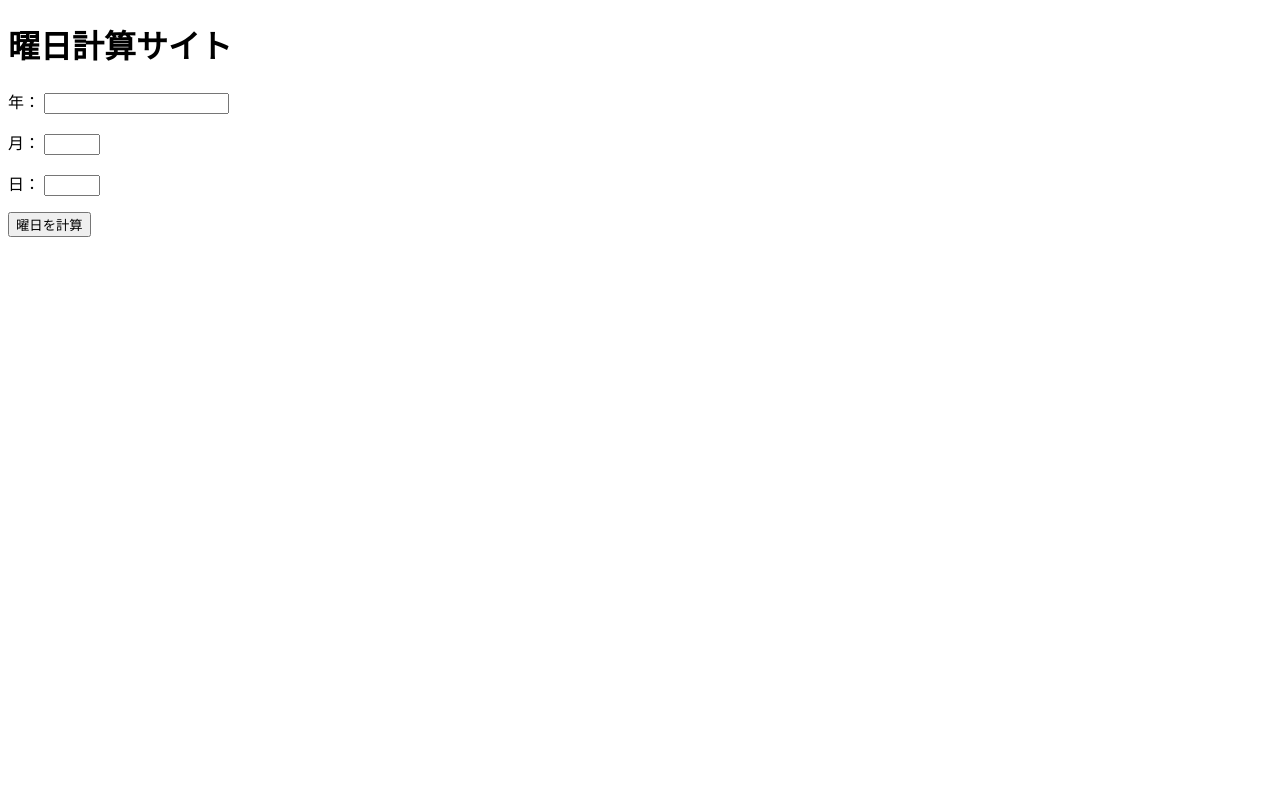
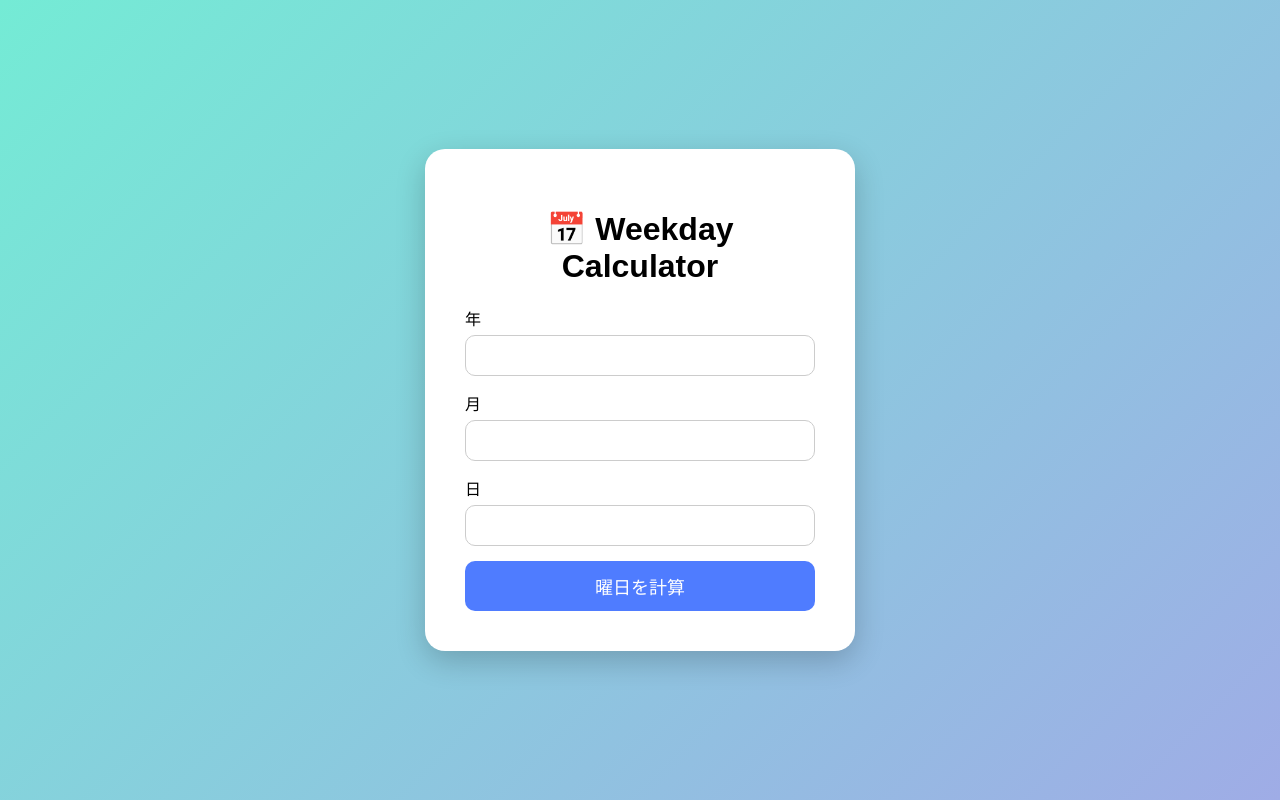
Before and after one commit to reku0412/Week-of-Day-Calculator, a Flask app: page / in a window 1280 px wide. Run offline with Flask 3, Linux system fonts and the light colour scheme.

Commit message:
Improve UI design

```diff
--- /dev/null
+++ b/static/style.css
@@ -0,0 +1,95 @@
+body{
+
+    margin:0;
+
+    background:linear-gradient(135deg,#74ebd5,#9face6);
+
+    font-family:sans-serif;
+
+    display:flex;
+
+    justify-content:center;
+
+    align-items:center;
+
+    height:100vh;
+
+}
+
+.container{
+
+    background:white;
+
+    padding:40px;
+
+    border-radius:20px;
+
+    box-shadow:0 10px 30px rgba(0,0,0,.2);
+
+    width:350px;
+
+}
+
+h1{
+
+    text-align:center;
+
+}
+
+input{
+
+    width:100%;
+
+    padding:12px;
+
+    margin-top:5px;
+
+    margin-bottom:15px;
+
+    border-radius:10px;
+
+    border:1px solid #ccc;
+
+    box-sizing:border-box;
+
+}
+
+button{
+
+    width:100%;
+
+    padding:12px;
+
+    border:none;
+
+    border-radius:10px;
+
+    background:#4f7cff;
+
+    color:white;
+
+    font-size:18px;
+
+    cursor:pointer;
+
+}
+
+button:hover{
+
+    background:#345fd1;
+
+}
+
+.result{
+
+    margin-top:20px;
+
+    text-align:center;
+
+    font-size:22px;
+
+    font-weight:bold;
+
+    color:#4f7cff;
+
+}
--- a/templates/index.html
+++ b/templates/index.html
@@ -3,36 +3,40 @@
 <head>
     <meta charset="UTF-8">
     <meta name="viewport" content="width=device-width, initial-scale=1.0">
+    <link rel="stylesheet"
+      href="{{ url_for('static', filename='style.css') }}">
     <title>Weekday Calculator</title>
 </head>
 <body>
 
-    <h1>曜日計算サイト</h1>
+<div class="container">
+
+    <h1>📅 Weekday Calculator</h1>
 
     <form method="POST">
 
-        <p>
-            <label for="year">年：</label>
-            <input type="number" id="year" name="year" required>
-        </p>
+        <label>年</label>
+        <input type="number" name="year" required>
 
-        <p>
-            <label for="month">月：</label>
-            <input type="number" id="month" name="month" min="1" max="12" required>
-        </p>
+        <label>月</label>
+        <input type="number" name="month" min="1" max="12" required>
 
-        <p>
-            <label for="day">日：</label>
-            <input type="number" id="day" name="day" min="1" max="31" required>
-        </p>
+        <label>日</label>
+        <input type="number" name="day" min="1" max="31" required>
 
-        <button type="submit">曜日を計算</button>
+        <button type="submit">
+            曜日を計算
+        </button>
 
     </form>
 
     {% if result %}
-        <h2>{{ result }}</h2>
+    <div class="result">
+        {{ result }}
+    </div>
     {% endif %}
+
+</div>
 
 </body>
 </html>
```
Also changed, not shown: 1 other file.
